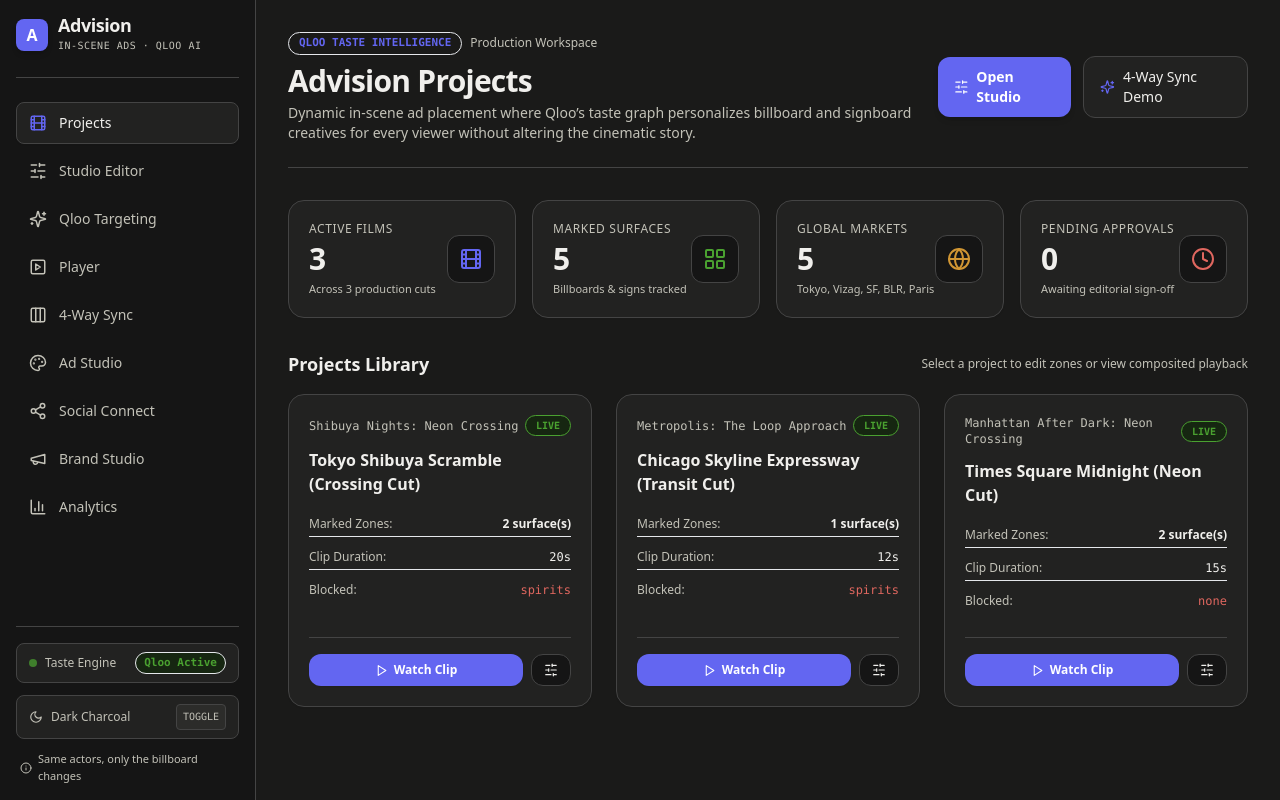
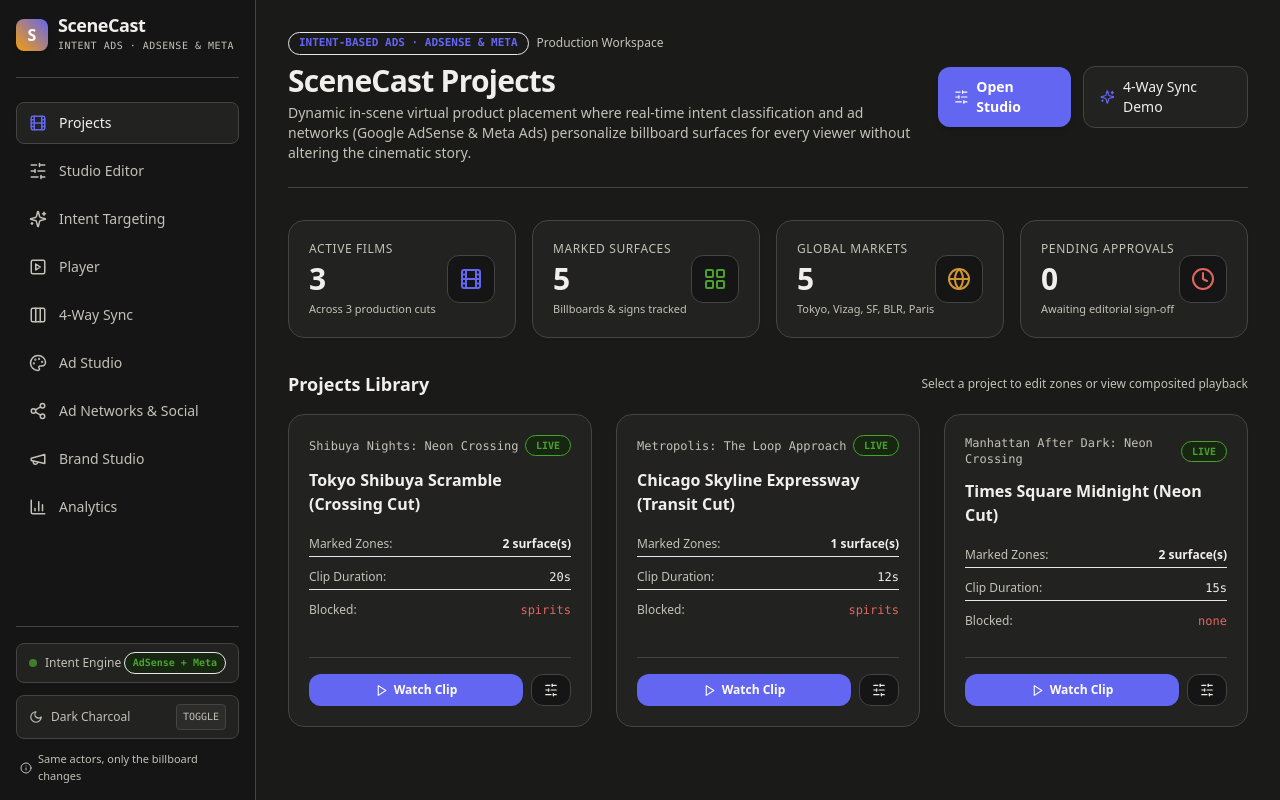
Before and after one commit to Nandanhs006/AdVision, a Next.js app: page / in a window 1280 px wide. Built offline with nearby package versions, Linux system fonts and the light colour scheme.

Commit message:
feat: pivot positioning to SceneCast intent-based ads with Google AdSense & Meta Ads

```diff
--- a/app/ad-studio/page.tsx
+++ b/app/ad-studio/page.tsx
@@ -129,7 +129,7 @@ export default function AdStudioCreatePage() {
 
   const handleRemoveAnchor = (index: number) => {
     if (cohort.anchors.length <= 3) {
-      setError("At least 3 cultural anchors required for Qloo taste analysis.");
+      setError("At least 3 audience anchors required for intent analysis.");
       return;
     }
     setCohort({
@@ -173,15 +173,15 @@ export default function AdStudioCreatePage() {
         <div>
           <div className="flex items-center gap-2">
             <span className="px-2.5 py-1 rounded-full bg-adv-accent/10 text-adv-accent text-xs font-semibold uppercase tracking-wider border border-adv-accent/20">
-              Ad Studio · Part 2
+              Ad Studio
             </span>
-            <span className="text-xs text-adv-secondary font-mono">Qloo Taste Graph</span>
+            <span className="text-xs text-adv-secondary font-mono">Google AdSense & Meta Ads</span>
           </div>
           <h1 className="text-2xl font-bold text-adv-text tracking-tight mt-1">
-            Generate Social Ad Creatives
+            Generate In-Scene & Social Ad Creatives
           </h1>
           <p className="text-sm text-adv-secondary mt-1">
-            Turn cultural cohort taste signals into multi-aspect social posters, localized copy, and Instagram/Facebook posts.
+            Turn audience intent signals and in-market data into multi-aspect responsive posters, localized copy, and AdSense/Meta ad units.
           </p>
         </div>
 
@@ -591,7 +591,7 @@ export default function AdStudioCreatePage() {
           <div className="border-b border-adv-border pb-4">
             <h2 className="text-lg font-bold text-adv-text">3. Ready to Generate Ad Studio Creatives</h2>
             <p className="text-xs text-adv-secondary mt-1">
-              Qloo will query the cultural taste graph for this cohort, deterministically construct 3 design variants, generate localized copy, and render multi-aspect PNG posters.
+              SceneCast will query the intent classification engine for this cohort, deterministically construct 3 design variants, generate localized copy, and render multi-aspect PNG posters.
             </p>
           </div>
 
--- a/app/compare/page.tsx
+++ b/app/compare/page.tsx
@@ -98,7 +98,7 @@ function CompareViewport({
         <div>
           {isWinner && !isWinner.publicService ? (
             <span className="px-2.5 py-0.5 rounded-full text-[10px] font-mono font-bold bg-adv-successBg border border-adv-success/30 text-adv-success">
-              Qloo match {Math.round((decision?.ranked?.[0]?.qlooAffinity || 0.95) * 100)}%
+              Intent match {Math.round((decision?.ranked?.[0]?.qlooAffinity || 0.95) * 100)}% ({decision?.winningCampaign?.category?.toLowerCase().includes("beverage") ? "Meta" : "AdSense"})
             </span>
           ) : isKids ? (
             <span className="px-2.5 py-0.5 rounded-full text-[10px] font-mono font-bold bg-adv-accent/20 border border-adv-accent/30 text-adv-accent">
@@ -268,7 +268,7 @@ export default function CompareSyncPage() {
               4-Way Persona Sync
             </span>
             <span className="text-xs text-adv-secondary">
-              Powered by Qloo&apos;s taste graph
+              Powered by Intent Classification & Ad Networks
             </span>
           </div>
           <h1 className="text-3xl font-extrabold text-adv-text tracking-tight mt-1">
--- a/app/connections/page.tsx
+++ b/app/connections/page.tsx
@@ -60,15 +60,15 @@ export default function ConnectionsPage() {
       <div className="border-b border-adv-border pb-6">
         <div className="flex items-center gap-2">
           <span className="px-2.5 py-0.5 rounded-full bg-adv-accent/10 text-adv-accent text-xs font-semibold uppercase tracking-wider border border-adv-accent/20">
-            Social Publishing
+            Ad Networks & Distribution
           </span>
-          <span className="text-xs text-adv-secondary font-mono">Meta Graph API v21.0</span>
+          <span className="text-xs text-adv-secondary font-mono">Google AdSense + Meta Ads Graph API</span>
         </div>
         <h1 className="text-2xl font-bold text-adv-text tracking-tight mt-1">
-          Connected Social Accounts
+          Connected Ad Networks & Social Platforms
         </h1>
         <p className="text-sm text-adv-secondary mt-1">
-          Connect your Facebook Pages and Instagram Professional accounts to publish Qloo-designed creatives.
+          Connect your Google AdSense / Ad Manager inventory and Meta Ads accounts to auction, personalize, and publish intent-based in-scene ad creatives.
         </p>
       </div>
 
@@ -79,22 +79,65 @@ export default function ConnectionsPage() {
         </div>
       )}
 
-      {/* Meta Development Mode Explanation Banner (Honesty Requirement) */}
+      {/* Ad Network & Simulation Notice Banner */}
       <div className="p-4 rounded-xl bg-adv-surface border border-adv-border space-y-2">
         <div className="flex items-center gap-2 text-adv-text font-bold text-xs uppercase tracking-wider">
           <Info size={15} className="text-adv-accent" />
-          <span>Meta API Development Mode & Simulation Notice</span>
+          <span>Intent Classification & Programmatic Integration Notice</span>
         </div>
         <p className="text-xs text-adv-secondary leading-relaxed">
-          In accordance with Meta platform policies, live OAuth connection and content publishing are restricted to accounts assigned a role (Admin, Developer, or Tester) inside your Meta App Dashboard until Meta business verification is approved.
+          SceneCast orchestrates intent-based in-scene ad auctions across <strong>Google AdSense / Google Ad Manager</strong> and <strong>Meta Ads</strong>. Ads are selected via semantic scene classification and real-time user intent signals, ensuring viewer immersion is preserved while maximizing publisher yield.
         </p>
         <p className="text-xs text-adv-secondary leading-relaxed">
-          For seamless review and demonstration without Meta credentials, Advision provides a fully functional <strong>Simulated Mode</strong>. Simulated publishing mirrors the exact Graph API v21.0 payload, returns deterministic mock post IDs, and labels all demo outputs clearly with a visible <span className="px-1.5 py-0.5 rounded bg-amber-500/10 text-amber-500 font-mono text-[10px] border border-amber-500/20">Simulated</span> badge.
+          For local demonstration and development, SceneCast provides both live API and authenticated <strong>Simulated Mode</strong> for Google AdSense and Meta Graph API v21.0.
         </p>
       </div>
 
-      {/* Connection Buttons */}
-      <div className="grid grid-cols-1 md:grid-cols-2 gap-4">
+      {/* Ad Network Integration Cards */}
+      <div className="grid grid-cols-1 md:grid-cols-3 gap-4">
+        {/* Google AdSense Card */}
+        <div className="p-5 rounded-xl bg-adv-surface border border-adv-border space-y-4">
+          <div className="flex items-center justify-between">
+            <div className="flex items-center gap-3">
+              <div className="w-10 h-10 rounded-xl bg-gradient-to-tr from-blue-600 via-amber-500 to-green-500 flex items-center justify-center text-white font-bold text-base shadow-sm">
+                G
+              </div>
+              <div>
+                <h3 className="text-sm font-bold text-adv-text">Google AdSense</h3>
+                <span className="text-[11px] text-adv-secondary font-mono">RTB & Contextual Ads</span>
+              </div>
+            </div>
+            <span className="text-[10px] font-mono px-2 py-0.5 rounded-full bg-adv-successBg text-adv-success border border-adv-success/30 font-semibold">
+              Connected
+            </span>
+          </div>
+          <p className="text-xs text-adv-secondary leading-relaxed">
+            Fill in-scene video surfaces (billboards, highway gantries, store signs) with dynamic Google AdSense responsive and intent-classified creatives.
+          </p>
+          <div className="pt-1 text-[11px] font-mono text-adv-secondary space-y-1 bg-adv-sidebar p-2.5 rounded-lg border border-adv-border/60">
+            <div className="flex justify-between">
+              <span>Publisher ID:</span>
+              <span className="text-adv-text font-bold">pub-9482-1048-2847</span>
+            </div>
+            <div className="flex justify-between">
+              <span>Auction Mode:</span>
+              <span className="text-adv-accent font-bold">Hybrid RTB</span>
+            </div>
+          </div>
+          <div className="flex items-center gap-2 pt-1">
+            <button
+              onClick={() => {
+                setActionMessage("Google AdSense inventory re-synced successfully.");
+                setTimeout(() => setActionMessage(null), 3000);
+              }}
+              className="w-full flex items-center justify-center gap-2 py-2 px-3 rounded-lg bg-emerald-600 hover:bg-emerald-700 text-white text-xs font-semibold transition-colors"
+            >
+              <RefreshCw size={13} />
+              <span>Sync AdSense Inventory</span>
+            </button>
+          </div>
+        </div>
+
         {/* Instagram Connect Card */}
         <div className="p-5 rounded-xl bg-adv-surface border border-adv-border space-y-4">
           <div className="flex items-center justify-between">
@@ -109,7 +152,7 @@ export default function ConnectionsPage() {
             </div>
           </div>
           <p className="text-xs text-adv-secondary leading-relaxed">
-            Publish single-photo feed posts with hashtags, and check publishing rate limits. Requires an Instagram Professional account linked to a Page.
+            Publish single-photo feed posts with hashtags, and sync in-scene video creatives directly to Instagram Stories and Feed units.
           </p>
           <div className="flex items-center gap-2 pt-2">
             <a
--- a/app/layout.tsx
+++ b/app/layout.tsx
@@ -4,9 +4,9 @@ import { ThemeProvider } from "@/components/ThemeProvider";
 import { Sidebar } from "@/components/Sidebar";
 
 export const metadata: Metadata = {
-  title: "Advision — Qloo-Powered In-Scene Ad Placement",
+  title: "SceneCast — Intent-Based In-Scene Ads with Google AdSense & Meta Ads",
   description:
-    "Dynamic, contextual in-scene ad placement powered by Qloo's taste graph. Story, timing, and actors stay identical for every viewer while ads adapt in real time.",
+    "Dynamic, contextual in-scene ad placement powered by intent classification and integrated with Google AdSense and Meta Ads. Story, timing, and cinematic footage stay identical while ads adapt dynamically in real time.",
 };
 
 export default function RootLayout({
--- a/app/page.tsx
+++ b/app/page.tsx
@@ -33,17 +33,17 @@ export default function ProjectsPage() {
         <div>
           <div className="flex items-center gap-2 mb-2">
             <span className="px-2.5 py-0.5 rounded-full text-[11px] font-mono font-semibold uppercase bg-adv-accent/20 text-adv-accent border border-adv-accent/30">
-              Qloo Taste Intelligence
+              Intent-Based Ads · AdSense & Meta
             </span>
             <span className="text-xs text-adv-secondary">
               Production Workspace
             </span>
           </div>
           <h1 className="text-3xl font-extrabold tracking-tight text-adv-text">
-            Advision Projects
+            SceneCast Projects
           </h1>
           <p className="text-adv-secondary text-sm mt-1 max-w-2xl">
-            Dynamic in-scene ad placement where Qloo’s taste graph personalizes billboard and signboard creatives for every viewer without altering the cinematic story.
+            Dynamic in-scene virtual product placement where real-time intent classification and ad networks (Google AdSense & Meta Ads) personalize billboard surfaces for every viewer without altering the cinematic story.
           </p>
         </div>
 
--- a/app/targeting/page.tsx
+++ b/app/targeting/page.tsx
@@ -58,17 +58,17 @@ export default function TargetingPage() {
         <div>
           <div className="flex items-center gap-2">
             <span className="px-2.5 py-0.5 rounded-full text-[10px] font-mono font-bold uppercase bg-adv-accent/20 text-adv-accent border border-adv-accent/30">
-              Taste Intelligence Inspector
+              Contextual AI & Intent Inspector
             </span>
             <span className="text-xs text-adv-secondary">
-              Deep-Dive Analysis
+              Google AdSense & Meta Ads Integration
             </span>
           </div>
           <h1 className="text-3xl font-extrabold text-adv-text tracking-tight mt-1">
-            Qloo Targeting & Affinity Trace
+            Intent Classification & Ad Network Inspector
           </h1>
           <p className="text-sm text-adv-secondary mt-1">
-            Examine how Qloo&apos;s taste graph maps individual viewer cultural signals to brand rankings, and how editorial safety rules filter the final placement.
+            Examine how SceneCast&apos;s intent engine maps individual viewer intent signals, in-market behavior, and scene context to Google AdSense & Meta Ads bids, and how editorial safety rules filter the final placement.
           </p>
         </div>
       </div>
@@ -81,13 +81,13 @@ export default function TargetingPage() {
           </div>
           <div>
             <span className="text-xs font-mono uppercase text-adv-accent font-bold block">
-              Step 1: Signal Join
+              Step 1: Intent & Context Match
             </span>
             <h3 className="text-sm font-bold text-adv-text mt-0.5">
-              Qloo Ranks Taste Graph
+              AdSense & Meta Intent Engine
             </h3>
             <p className="text-xs text-adv-secondary mt-1">
-              Resolves viewer favorites into entities and scores brands against city demographics and scene mood.
+              Classifies viewer in-market search and purchase intent and scores candidate creatives against scene atmosphere.
             </p>
           </div>
         </div>
--- a/components/CompositedPlayer.tsx
+++ b/components/CompositedPlayer.tsx
@@ -239,9 +239,9 @@ export function CompositedPlayer({
 
         {/* Source badge pill */}
         <div className="absolute top-3 right-3 bg-black/70 backdrop-blur-md px-2.5 py-1 rounded-md border border-white/20 text-[11px] text-adv-secondary flex items-center gap-1.5 font-mono">
-          <span>Taste Graph:</span>
+          <span>Ad Network:</span>
           <span className="text-adv-text font-bold uppercase">
-            {decision?.source || "qloo"}
+            {decision?.winningCampaign?.category?.toLowerCase().includes("beverage") ? "Meta Ads" : "Google AdSense"}
           </span>
         </div>
 
@@ -381,9 +381,9 @@ export function CompositedPlayer({
                   <span className="text-[10px] text-adv-secondary font-mono block mb-1">
                     STEP 1
                   </span>
-                  <span className="font-bold text-white block">Qloo Ranks</span>
+                  <span className="font-bold text-white block">Intent Engine</span>
                   <span className="text-[10px] text-adv-secondary">
-                    Taste Graph
+                    AdSense & Meta
                   </span>
                 </div>
                 <div className="bg-adv-surface border border-adv-border p-2.5 rounded-xl">
@@ -413,7 +413,7 @@ export function CompositedPlayer({
                   Decision Explanation
                 </span>
                 <p className="text-sm text-adv-text leading-relaxed">
-                  {decision?.explanation || "Decision evaluated according to Qloo taste ranking and editorial safety rules."}
+                  {decision?.explanation || "Decision evaluated according to intent classification and editorial safety rules."}
                 </p>
                 {decision?.reasons && decision.reasons.length > 0 && (
                   <ul className="text-xs text-adv-secondary space-y-1 list-disc pl-4 pt-2 border-t border-adv-border">
--- a/components/Sidebar.tsx
+++ b/components/Sidebar.tsx
@@ -21,11 +21,11 @@ import { useTheme } from "./ThemeProvider";
 const navItems = [
   { label: "Projects", href: "/", icon: Film },
   { label: "Studio Editor", href: "/studio", icon: SlidersHorizontal },
-  { label: "Qloo Targeting", href: "/targeting", icon: Sparkles },
+  { label: "Intent Targeting", href: "/targeting", icon: Sparkles },
   { label: "Player", href: "/watch/proj-tokyo-nightfall", icon: PlaySquare },
   { label: "4-Way Sync", href: "/compare", icon: Columns3 },
   { label: "Ad Studio", href: "/ad-studio", icon: Palette },
-  { label: "Social Connect", href: "/connections", icon: Share2 },
+  { label: "Ad Networks & Social", href: "/connections", icon: Share2 },
   { label: "Brand Studio", href: "/campaigns", icon: Megaphone },
   { label: "Analytics", href: "/analytics", icon: BarChart3 },
 ];
@@ -40,15 +40,15 @@ export function Sidebar() {
         {/* Brand Header */}
         <div className="flex items-center justify-between pb-6 border-b border-adv-border mb-6">
           <Link href="/" className="flex items-center gap-2.5">
-            <div className="w-8 h-8 rounded-lg bg-adv-accent flex items-center justify-center font-bold text-white shadow-md">
-              A
+            <div className="w-8 h-8 rounded-lg bg-gradient-to-tr from-amber-500 to-adv-accent flex items-center justify-center font-black text-white shadow-md text-base">
+              S
             </div>
             <div>
               <span className="font-bold text-lg tracking-tight text-adv-text block leading-none">
-                Advision
+                SceneCast
               </span>
               <span className="text-[10px] text-adv-secondary font-mono tracking-wider uppercase mt-1 block">
-                In-Scene Ads · Qloo AI
+                Intent Ads · AdSense & Meta
               </span>
             </div>
           </Link>
@@ -86,14 +86,14 @@ export function Sidebar() {
 
       {/* Bottom status & controls */}
       <div className="pt-4 border-t border-adv-border space-y-3">
-        {/* Taste Graph engine pill */}
+        {/* Intent Engine status pill */}
         <div className="flex items-center justify-between px-3 py-2 rounded-lg bg-adv-surface border border-adv-border text-xs">
           <div className="flex items-center gap-2">
             <span className="w-2 h-2 rounded-full bg-adv-success animate-pulse" />
-            <span className="text-adv-secondary font-medium">Taste Engine</span>
+            <span className="text-adv-secondary font-medium">Intent Engine</span>
           </div>
-          <span className="text-[11px] font-mono px-2 py-0.5 rounded-full bg-adv-successBg text-adv-success border border-adv-success/30 font-semibold">
-            Qloo Active
+          <span className="text-[10px] font-mono px-2 py-0.5 rounded-full bg-adv-successBg text-adv-success border border-adv-success/30 font-semibold">
+            AdSense + Meta
           </span>
         </div>
 
--- a/package.json
+++ b/package.json
@@ -1,8 +1,8 @@
 {
-  "name": "advision",
+  "name": "scenecast",
   "version": "1.0.0",
   "private": true,
-  "description": "Advision: Qloo-powered in-scene ad placement for video editing and dynamic personalization",
+  "description": "SceneCast: Intent-based in-scene ad placement integrated with Google AdSense and Meta Ads",
   "scripts": {
     "dev": "next dev",
     "build": "next build",
```
Also changed, not shown: app/ad-studio/[campaignId]/page.tsx (+6 -6 lines), lib/decide.ts (+21 -2 lines), lib/schema.ts (+6 -2 lines), 1 other file (tests, documents, lock files or other folders).
